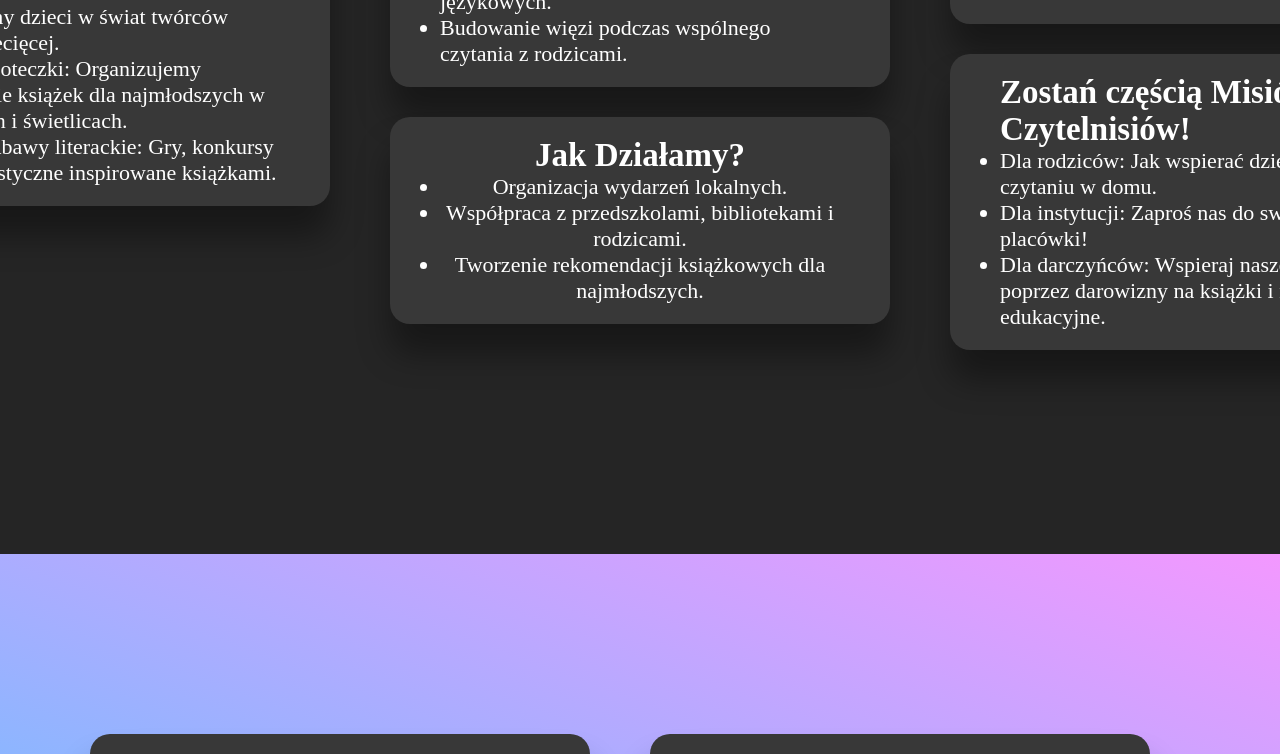
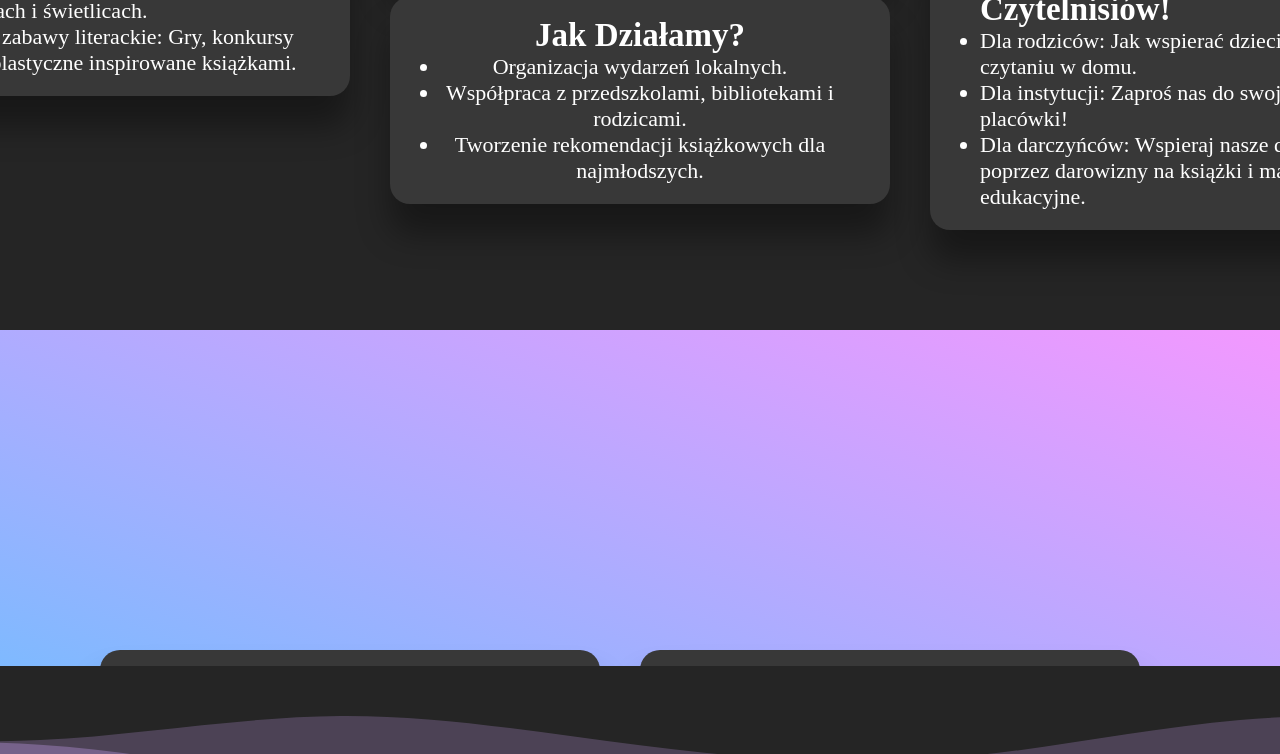
Before and after one commit to MisieCzytelnisie/Misie, a plain HTML site: page index.html in a window 1280 px wide. Shown: the part 1584-2338 px from the top of the page. Drawn offline with Linux system fonts and the light colour scheme; a web font is replaced by a local one.

Commit message:
Update style.css

```diff
--- a/style.css
+++ b/style.css
@@ -324,7 +324,7 @@ section{
     background-position: center;
     background-size: cover;
     position: absolute;
-    top: 2100px;
+    top: 2120px;
     height: 400px;
     z-index: 13;
 }
@@ -335,7 +335,7 @@ section{
     background-position: center;
     background-size: cover;
     position: absolute;
-    top: 4800px;
+    top: 4650px;
     height: 400px;
     z-index: 13;
     rotate: 180deg;
@@ -346,13 +346,14 @@ section{
     background: #383838;
     box-shadow: 0 30px 32px 0 rgba(0,0,0, 0.37);
     border-radius: 20px;
-    margin: 30px 30px;
+    margin: 20px 10px;
     color: #ffffff;
     font-weight: 100;
     padding: 20px 50px;
     font-size: 18px;
-    width:auto;
+    width:fit-content;
     height: auto;
+    max-width: 95%;
 }
 
 
@@ -429,6 +430,7 @@ footer {
     .okno{
         width: 550px;
         font-size: 22px;
+        margin: 20px 20px;
     }
     footer{
         font-size: 20px;
@@ -498,9 +500,9 @@ footer {
     width: 100%;
     height: auto;
     background: #252525;
-    padding-top: 200px;
+    padding-top: 100px;
     font-family: "Playwrite DE Grund", serif;
-    padding-bottom: 200px;
+    padding-bottom: 100px;
 }
 
 
@@ -603,7 +605,7 @@ footer {
 
 @media (min-width: 820px) {
     .spacer2{
-        top: 2350px;
+        top: 2250px;
     }
     .wydarzenie {
         display: flex;
@@ -627,7 +629,9 @@ footer {
       height: auto;
       display: block;
     }
-
+    .blue{
+        padding-top: 300px;
+    }
 }
 
 .img2 img {
```
